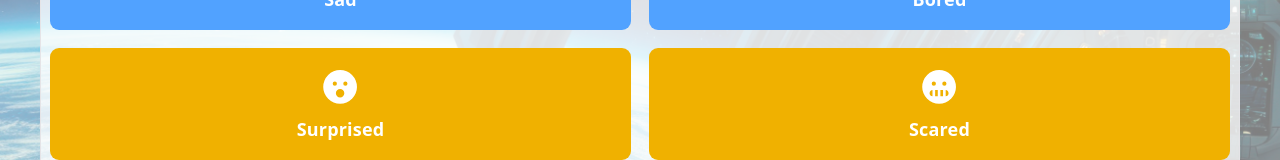
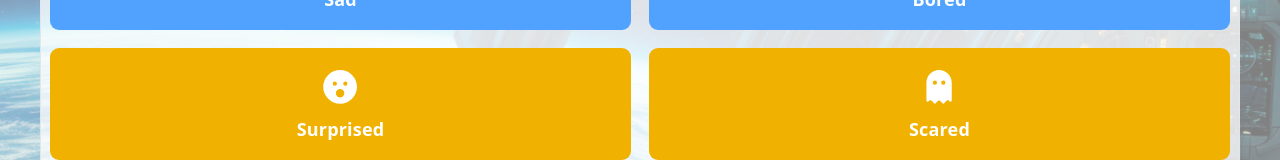
Before and after one commit to jairusaurus-rex/buckets-of-dice, a React (Vite) app: page /tools/emotions in a window 1280 px wide. Shown: the part 285-445 px from the top of the page. Built offline with nearby package versions, Linux system fonts and the light colour scheme; what @microsoft/signalr would draw is missing.

Commit message:
fix: update icon for Scared emotion in ToolsEmotions component

```diff
--- a/src/components/pages/Tools/ToolsEmotions.tsx
+++ b/src/components/pages/Tools/ToolsEmotions.tsx
@@ -1,7 +1,7 @@
 
 import { FontAwesomeIcon } from "@fortawesome/react-fontawesome";
 import { speak } from "../../../utils/textToSpeech";
-import { faFaceAngry, faFaceFrown, faFaceSmile, faFaceGrimace, faFaceMeh, faFaceGrinStars, faFaceTired , faUserInjured, faFaceSurprise, } from "@fortawesome/free-solid-svg-icons";
+import { faFaceAngry, faFaceFrown, faFaceSmile, faFaceGrimace, faFaceMeh, faFaceGrinStars, faFaceTired , faUserInjured, faFaceSurprise, faGhost } from "@fortawesome/free-solid-svg-icons";
 
 
 export const ToolsEmotions = () => {
@@ -12,7 +12,7 @@ export const ToolsEmotions = () => {
         { name: "Sad", color: "bg-blue-400", icon: <FontAwesomeIcon icon={faFaceFrown} />   },
         { name: "Bored", color: "bg-blue-400", icon: <FontAwesomeIcon icon={faFaceMeh} />   },
         { name: "Surprised", color: "bg-yellow-500", icon: <FontAwesomeIcon icon={faFaceSurprise} />   },
-        { name: "Scared", color: "bg-yellow-500", icon: <FontAwesomeIcon icon={faFaceGrimace} />   },
+        { name: "Scared", color: "bg-yellow-500", icon: <FontAwesomeIcon icon={faGhost} />  },
         { name: "Anxious", color: "bg-orange-400", icon: <FontAwesomeIcon icon={faFaceGrimace} />   },
         { name: "Frustrated", color: "bg-orange-400", icon: <FontAwesomeIcon icon={faFaceTired} />   },
         { name: "Angry", color: "bg-red-400", icon: <FontAwesomeIcon icon={faFaceAngry} />   },
```
